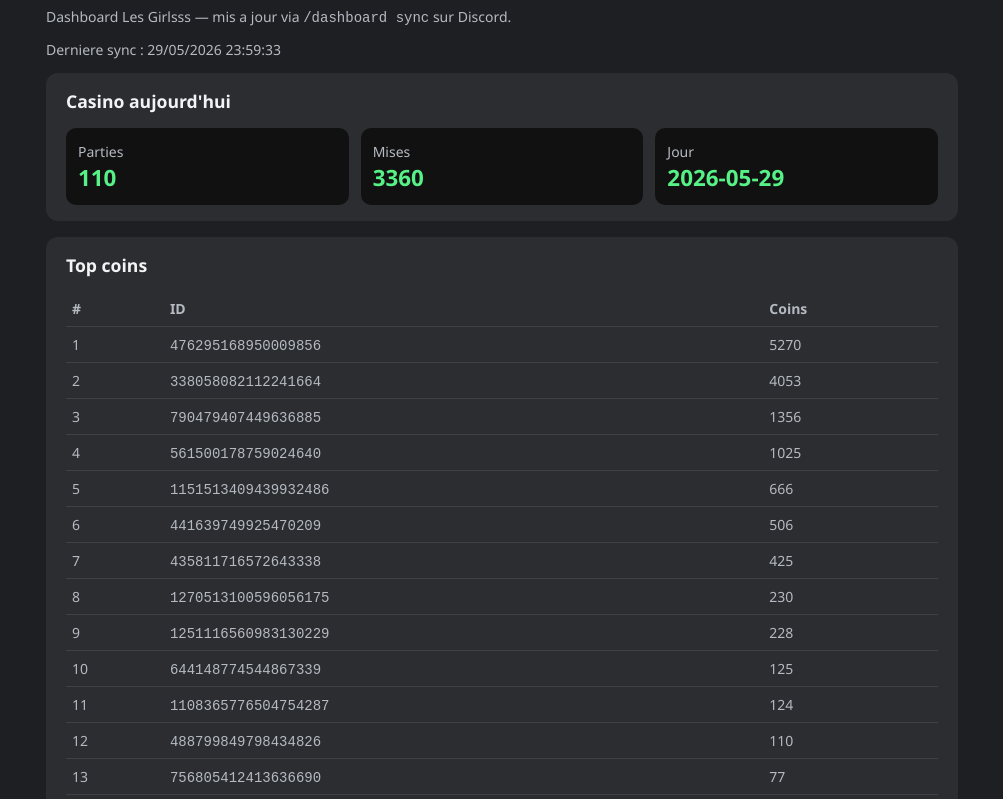
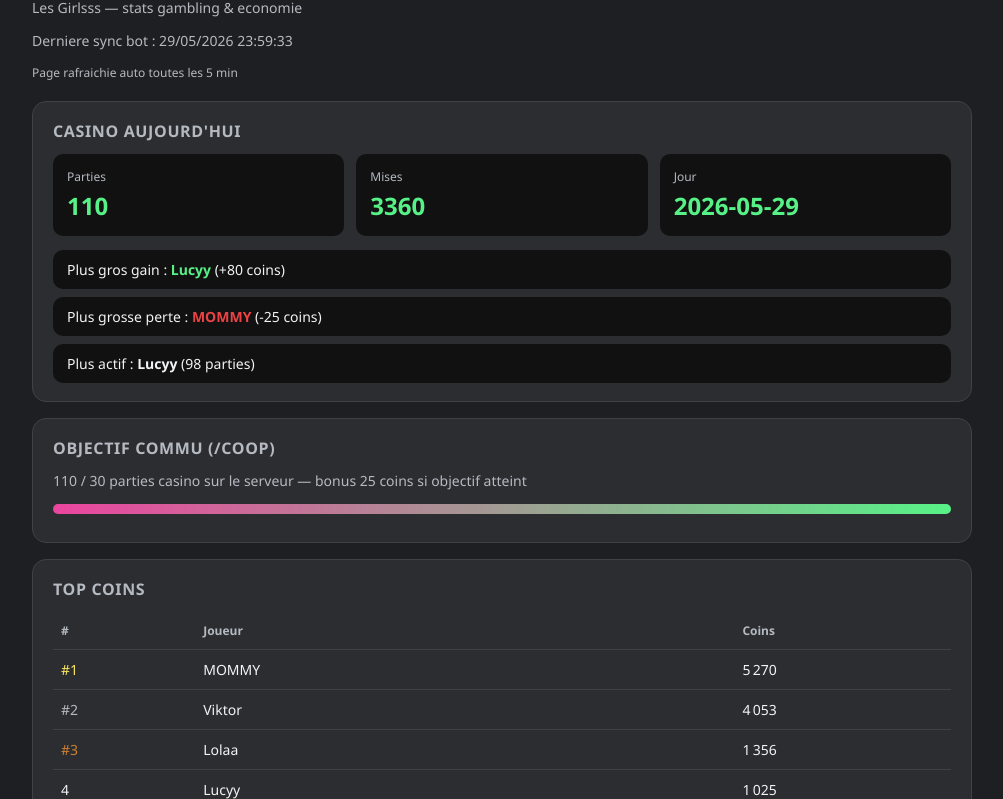
Before and after one commit to STAELH81/Aspirateur_Connecte, a plain HTML site: page index.html in a window 1280 px wide. Shown: the part 66-865 px from the top of the page, without its empty margins (138-1141 px from the left). Drawn offline with Linux system fonts and the light colour scheme.

Commit message:
chore(site): update index.html

```diff
--- a/index.html
+++ b/index.html
@@ -5,60 +5,76 @@
   <meta name="viewport" content="width=device-width, initial-scale=1" />
   <title>Aspirateur Connecte — Les Girlsss</title>
   <style>
-    :root { --bg: #1e1f22; --card: #2b2d31; --text: #f2f3f5; --muted: #b5bac1; --accent: #eb459e; --green: #57f287; }
+    :root { --bg: #1e1f22; --card: #2b2d31; --text: #f2f3f5; --muted: #b5bac1; --accent: #eb459e; --green: #57f287; --red: #ed4245; }
     * { box-sizing: border-box; }
-    body { margin: 0; font-family: "Segoe UI", system-ui, sans-serif; background: var(--bg); color: var(--text); padding: 24px; max-width: 960px; margin-inline: auto; }
-    h1 { color: var(--accent); margin: 0 0 4px; font-size: 1.6rem; }
-    h2 { font-size: 1.1rem; margin-top: 0; }
-    .card { background: var(--card); border-radius: 12px; padding: 16px 20px; margin-bottom: 16px; }
+    body { margin: 0; font-family: "Segoe UI", system-ui, sans-serif; background: var(--bg); color: var(--text); padding: 20px; max-width: 980px; margin-inline: auto; }
+    header { margin-bottom: 20px; }
+    h1 { color: var(--accent); margin: 0; font-size: 1.75rem; }
+    .sub { color: var(--muted); font-size: 14px; margin-top: 6px; }
+    h2 { font-size: 1rem; margin: 0 0 12px; text-transform: uppercase; letter-spacing: 0.04em; color: var(--muted); }
+    .card { background: var(--card); border-radius: 14px; padding: 18px 20px; margin-bottom: 16px; border: 1px solid #3f4147; }
     table { width: 100%; border-collapse: collapse; font-size: 14px; }
-    td, th { text-align: left; padding: 8px 6px; border-bottom: 1px solid #3f4147; }
-    th { color: var(--muted); font-weight: 600; }
-    .muted { color: var(--muted); font-size: 14px; }
-    .pill { display: inline-block; background: #111; padding: 4px 10px; border-radius: 999px; font-size: 13px; }
-    .stat-grid { display: grid; grid-template-columns: repeat(auto-fit, minmax(140px, 1fr)); gap: 12px; }
-    .stat { background: #111; border-radius: 10px; padding: 12px; }
-    .stat b { display: block; font-size: 1.4rem; color: var(--green); }
-    input { padding: 10px 12px; border-radius: 8px; border: none; background: #111; color: var(--text); width: 100%; max-width: 280px; }
-    button { padding: 10px 14px; border-radius: 8px; border: none; background: var(--accent); color: #fff; cursor: pointer; font-weight: 600; }
-    .row { display: flex; gap: 8px; flex-wrap: wrap; align-items: center; margin-top: 12px; }
-    pre { white-space: pre-wrap; font-size: 13px; color: var(--muted); }
+    td, th { text-align: left; padding: 10px 8px; border-bottom: 1px solid #3f4147; }
+    th { color: var(--muted); font-weight: 600; font-size: 12px; }
+    tr:last-child td { border-bottom: none; }
+    .stat-grid { display: grid; grid-template-columns: repeat(auto-fit, minmax(120px, 1fr)); gap: 12px; }
+    .stat { background: #111; border-radius: 10px; padding: 14px; }
+    .stat span { display: block; color: var(--muted); font-size: 12px; margin-bottom: 4px; }
+    .stat b { font-size: 1.5rem; color: var(--green); }
+    .highlights { display: grid; gap: 8px; margin-top: 14px; }
+    .hl { background: #111; border-radius: 10px; padding: 10px 14px; font-size: 14px; }
+    .hl.win b { color: var(--green); }
+    .hl.loss b { color: var(--red); }
+    .bar-wrap { background: #111; border-radius: 999px; height: 10px; overflow: hidden; margin: 10px 0; }
+    .bar { height: 100%; background: linear-gradient(90deg, var(--accent), var(--green)); transition: width 0.4s; }
+    .medal-1 { color: #fee75c; }
+    .medal-2 { color: #b5bac1; }
+    .medal-3 { color: #cd7f32; }
+    .refresh { font-size: 12px; color: var(--muted); }
   </style>
 </head>
 <body>
-  <h1>Aspirateur Connecte</h1>
-  <p class="muted">Dashboard Les Girlsss — mis a jour via <code>/dashboard sync</code> sur Discord.</p>
-  <p class="muted" id="updated">Chargement…</p>
+  <header>
+    <h1>Aspirateur Connecte</h1>
+    <p class="sub">Les Girlsss — stats gambling &amp; economie</p>
+    <p class="sub" id="updated">Chargement…</p>
+    <p class="refresh">Page rafraichie auto toutes les 5 min</p>
+  </header>
 
   <div class="card">
     <h2>Casino aujourd'hui</h2>
     <div class="stat-grid" id="casinoStats"></div>
+    <div class="highlights" id="highlights"></div>
+  </div>
+
+  <div class="card">
+    <h2>Objectif commu (/coop)</h2>
+    <p id="coopText" class="sub"></p>
+    <div class="bar-wrap"><div class="bar" id="coopBar"></div></div>
   </div>
 
   <div class="card">
     <h2>Top coins</h2>
-    <div id="leaderboard" class="muted">—</div>
+    <div id="leaderboard"></div>
   </div>
 
   <div class="card">
     <h2>Top XP</h2>
-    <div id="xpTop" class="muted">—</div>
-  </div>
-
-  <div class="card">
-    <h2>Profil (par ID Discord)</h2>
-    <div class="row">
-      <input id="userId" placeholder="123456789012345678" />
-      <button id="profileBtn">Chercher</button>
-    </div>
-    <pre id="profileOut">Entre un ID present dans le snapshot.</pre>
+    <div id="xpTop"></div>
   </div>
 
   <script>
-    let data = null;
+    const REFRESH_MS = 5 * 60 * 1000;
+
+    function medal(rank) {
+      if (rank === 1) return '<span class="medal-1">#1</span>';
+      if (rank === 2) return '<span class="medal-2">#2</span>';
+      if (rank === 3) return '<span class="medal-3">#3</span>';
+      return rank;
+    }
 
     function table(rows, cols) {
-      if (!rows?.length) return "<p class='muted'>Aucune donnee — lance /dashboard sync sur le bot.</p>";
+      if (!rows?.length) return "<p class='sub'>Aucune donnee.</p>";
       return "<table><tr>" + cols.map((c) => `<th>${c.label}</th>`).join("") + "</tr>" +
         rows.map((r) => "<tr>" + cols.map((c) => `<td>${c.render(r)}</td>`).join("") + "</tr>").join("") +
         "</table>";
@@ -66,51 +82,57 @@
 
     function render(data) {
       document.getElementById("updated").textContent = data.updatedAt
-        ? "Derniere sync : " + new Date(data.updatedAt).toLocaleString("fr-FR")
-        : "Pas encore synchronise";
+        ? "Derniere sync bot : " + new Date(data.updatedAt).toLocaleString("fr-FR")
+        : "Pas encore synchronise — /dashboard sync sur Discord";
 
       const c = data.todayCasino || {};
       document.getElementById("casinoStats").innerHTML = [
         ["Parties", c.totalGames || 0],
         ["Mises", c.totalBet || 0],
         ["Jour", c.dayKey || "—"],
-      ].map(([k, v]) => `<div class="stat"><span class="muted">${k}</span><b>${v}</b></div>`).join("");
+      ].map(([k, v]) => `<div class="stat"><span>${k}</span><b>${v}</b></div>`).join("");
+
+      const hl = [];
+      if (c.topWinner?.net > 0) {
+        hl.push(`<div class="hl win">Plus gros gain : <b>${c.topWinner.name || c.topWinner.id}</b> (+${c.topWinner.net} coins)</div>`);
+      }
+      if (c.topLoser?.net < 0) {
+        hl.push(`<div class="hl loss">Plus grosse perte : <b>${c.topLoser.name || c.topLoser.id}</b> (${c.topLoser.net} coins)</div>`);
+      }
+      if (c.mostActive?.games > 0) {
+        hl.push(`<div class="hl">Plus actif : <b>${c.mostActive.name || c.mostActive.id}</b> (${c.mostActive.games} parties)</div>`);
+      }
+      document.getElementById("highlights").innerHTML = hl.join("") || "<p class='sub'>Pas de highlight aujourd'hui.</p>";
+
+      const coop = data.coopGoal || { target: 30, progress: 0, reward: 25 };
+      const pct = Math.min(100, Math.round((coop.progress / coop.target) * 100)) || 0;
+      document.getElementById("coopBar").style.width = pct + "%";
+      document.getElementById("coopText").textContent =
+        `${coop.progress} / ${coop.target} parties casino sur le serveur — bonus ${coop.reward} coins si objectif atteint`;
 
       document.getElementById("leaderboard").innerHTML = table(data.leaderboard, [
-        { label: "#", render: (r) => r.rank },
-        { label: "ID", render: (r) => `<code>${r.id}</code>` },
-        { label: "Coins", render: (r) => r.balance },
+        { label: "#", render: (r) => medal(r.rank) },
+        { label: "Joueur", render: (r) => r.name || r.id },
+        { label: "Coins", render: (r) => r.balance.toLocaleString("fr-FR") },
       ]);
 
       document.getElementById("xpTop").innerHTML = table(data.xpTop, [
-        { label: "#", render: (r) => r.rank },
-        { label: "ID", render: (r) => `<code>${r.id}</code>` },
+        { label: "#", render: (r) => medal(r.rank) },
+        { label: "Joueur", render: (r) => r.name || r.id },
         { label: "Niveau", render: (r) => r.level },
-        { label: "XP", render: (r) => r.totalXp },
+        { label: "XP", render: (r) => r.totalXp.toLocaleString("fr-FR") },
       ]);
     }
 
     async function load() {
       const res = await fetch("/stats.json?" + Date.now());
-      data = await res.json();
-      render(data);
+      render(await res.json());
     }
-
-    document.getElementById("profileBtn").onclick = () => {
-      const id = document.getElementById("userId").value.trim();
-      if (!id || !data) return;
-      const row = data.leaderboard?.find((r) => r.id === id);
-      const xp = data.xpTop?.find((r) => r.id === id);
-      if (!row && !xp) {
-        document.getElementById("profileOut").textContent = "ID absent du snapshot (top 25 / top 15 XP).";
-        return;
-      }
-      document.getElementById("profileOut").textContent = JSON.stringify({ coins: row, xp }, null, 2);
-    };
 
     load().catch(() => {
       document.getElementById("updated").textContent = "Impossible de charger stats.json";
     });
+    setInterval(load, REFRESH_MS);
   </script>
 </body>
 </html>
```
